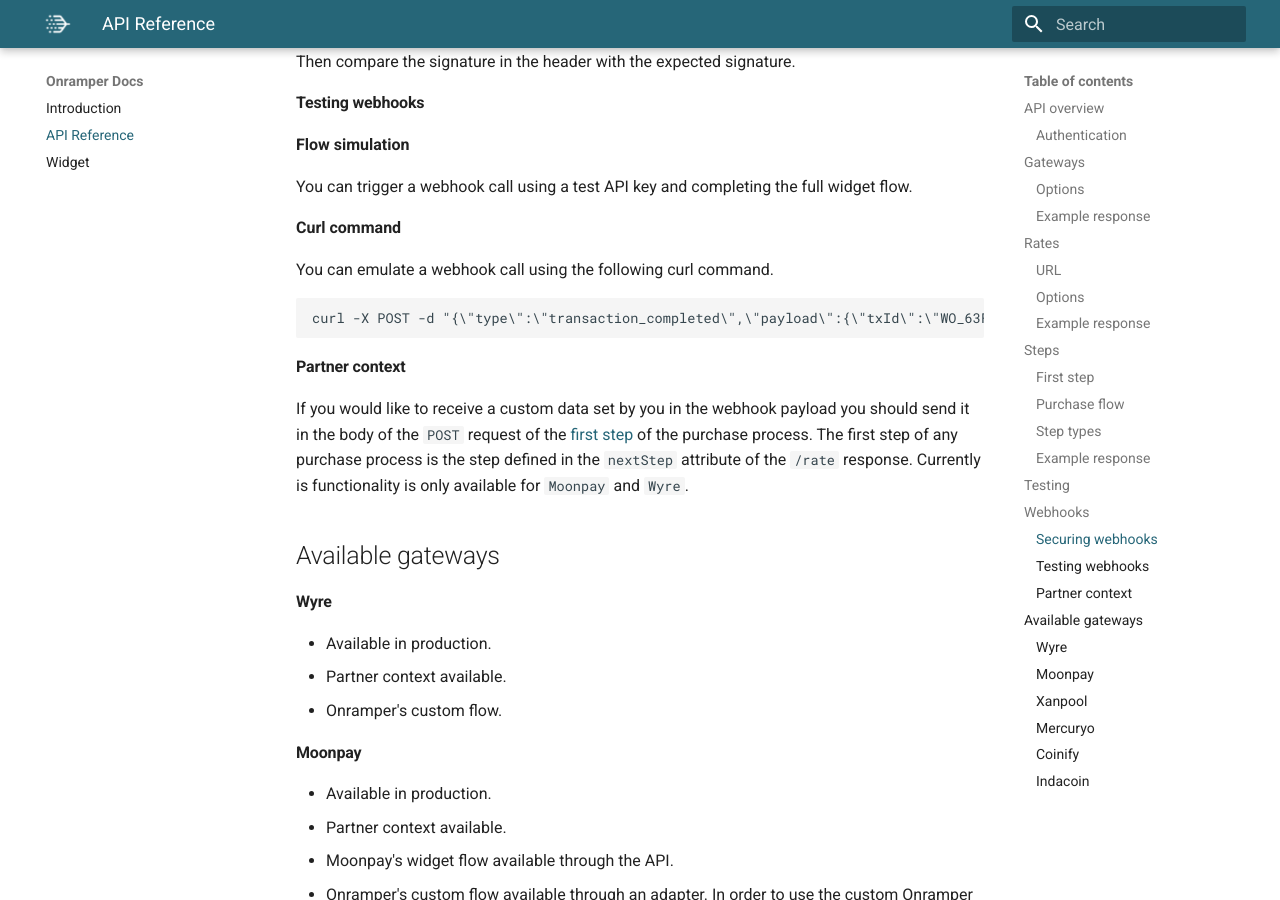
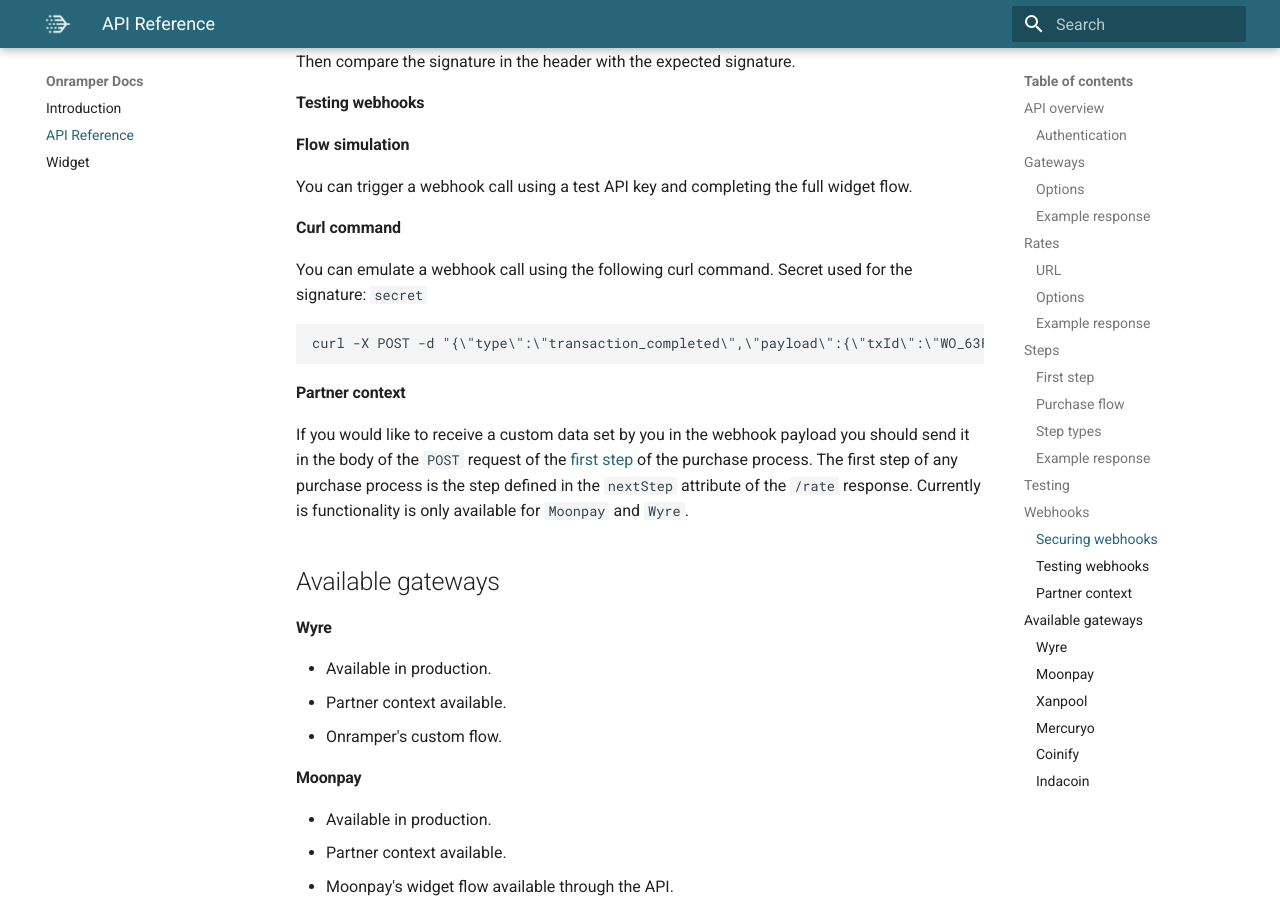
Before and after one commit to onramper/docs, an MkDocs documentation site: the page built from docs/API-Reference.md, in a window 1280 px wide and 900 px high, scrolled down 8894 px. Built offline with MkDocs 1.6.1 and Material for MkDocs 9.7.7, drawn with Linux system fonts in a browser that asks for light colours.

Commit message:
Add secret signature example

````diff
--- a/docs/API-Reference.md
+++ b/docs/API-Reference.md
@@ -324,7 +324,7 @@ You can trigger a webhook call using a test API key and completing the full widg
 
 **Curl command**
 
-You can emulate a webhook call using the following curl command.
+You can emulate a webhook call using the following curl command. Secret used for the signature: `secret`
 
 ```
 curl -X POST -d "{\"type\":\"transaction_completed\",\"payload\":{\"txId\":\"WO_63FR9TVRG9\",\"gatewayIdentifier\":\"Wyre\",\"timestamp\":1624227875007,\"inCurrency\":\"EUR\",\"inAmount\":50,\"outCurrency\":\"ETH\",\"outAmount\":0.01581851265223089,\"purchaseAmount\":31.75,\"partnerContext\":{\"myTxId\":\"TwQC716Q8D\",\"myUserId\":65165468,\"lastTab\":\"wallet-funds\"}}}" -H "X-Onramper-Webhook-Signature: 0dc258b9cd4189e82dd6bd6fe20693e45a2748d185acd9b26187d84136eb554f" -H "Content-Type: application/json" https://webhook.site/27c6ed6e-1dda-4d3c-8d1c-48e9109b9878
````
